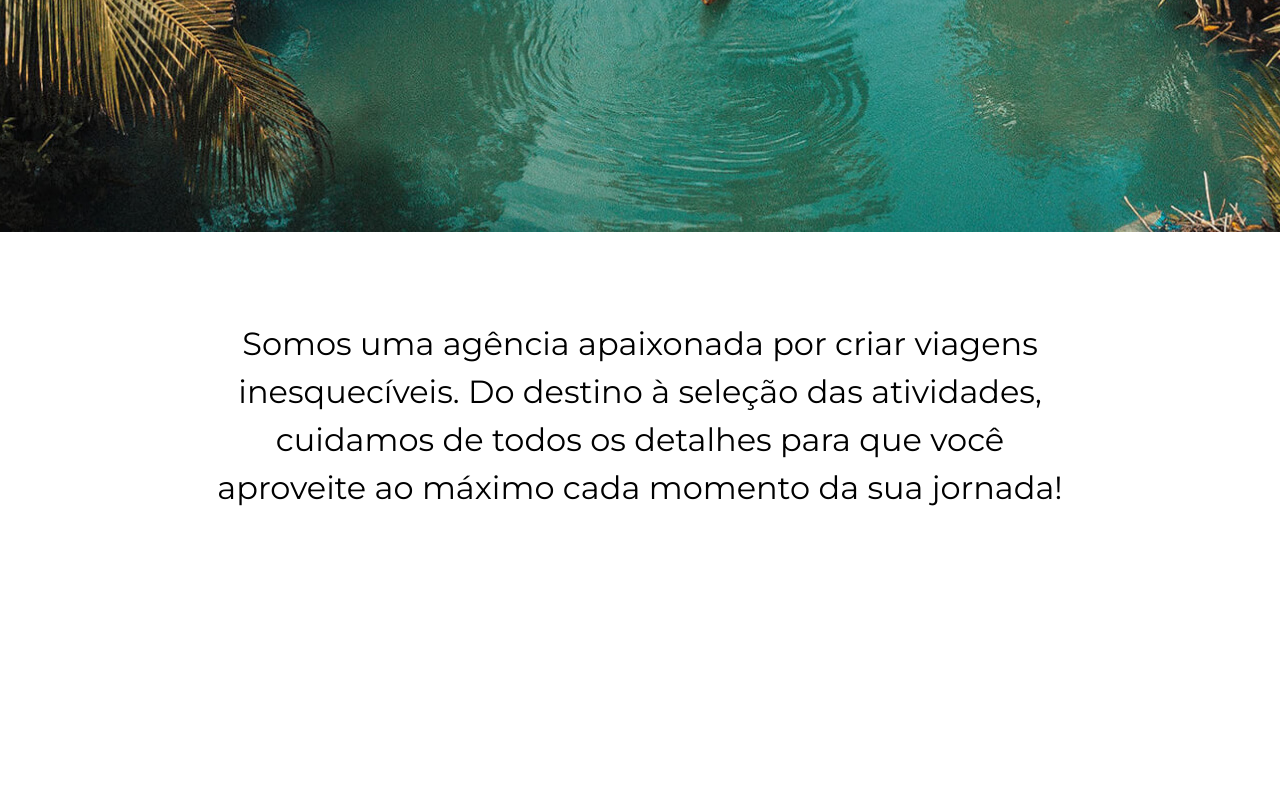
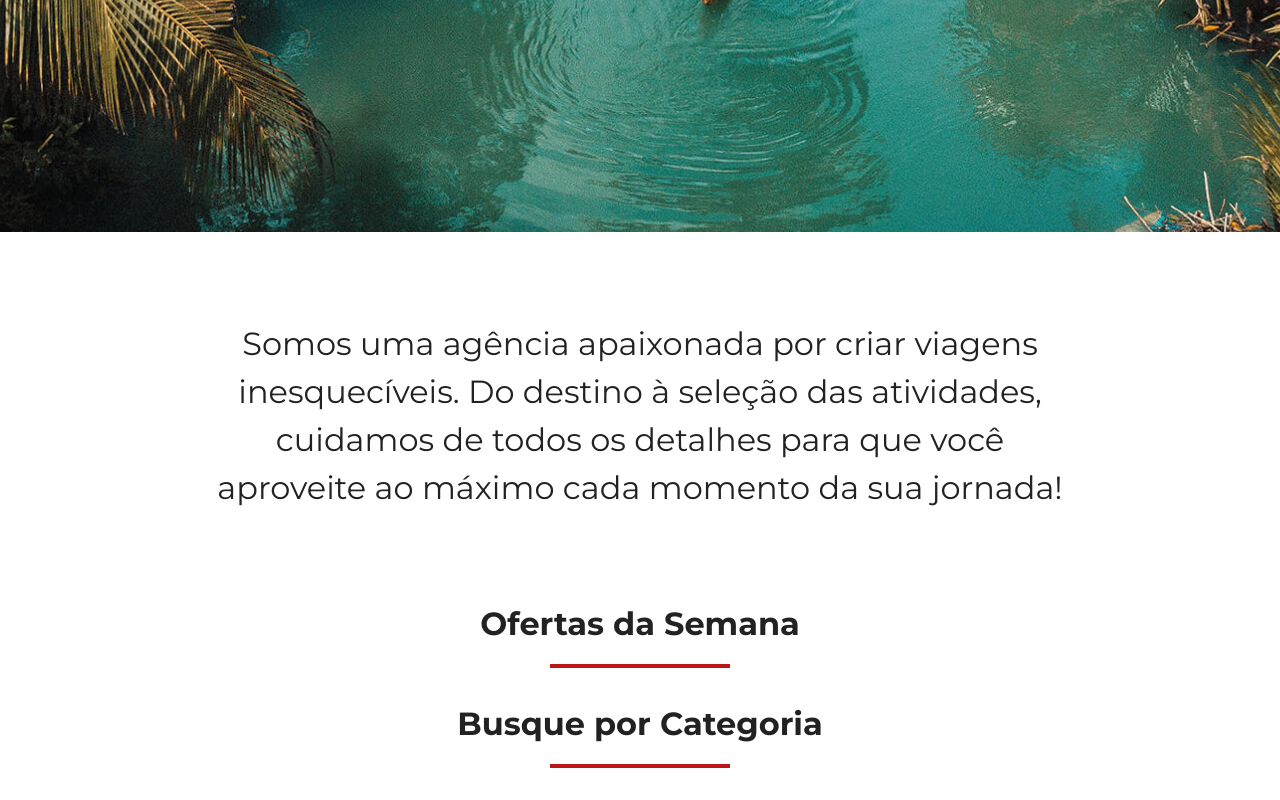
Before and after one commit to ftitonel/jornada-viagens, a plain HTML site: page index.html in a window 1280 px wide. Shown: the part 528-1328 px from the top of the page. Before the commit the page ends 1128 px from the top, so only its background shows below. Drawn offline with Linux system fonts and the light colour scheme.

Commit message:
Adiciona título componentizado

```diff
--- a/css/global.css
+++ b/css/global.css
@@ -99,4 +99,27 @@ h6 {
 
 body {
   font-family: "Montserrat", sans-serif;
+  color: var(--text-primary-color);
 }
+
+.section-title h2{
+  font-size: 28px;
+  font-weight: var(--titles-weights);
+  margin: 0px;
+  text-align: center;
+}
+
+.section-title hr{
+  width: 180px;
+  height: 4px;
+  background-color: var(--secondary-color);
+  border: none;
+  margin: 16px auto 32px auto;
+}
+
+@media screen and (min-width: 768px) {
+.section-title h2{
+  font-size: 32px;
+}
+
+}
--- a/css/style.css
+++ b/css/style.css
@@ -1,3 +1,4 @@
 @import url(global.css);
 @import url(header.css);
 @import url(hero.css);
+@import url(offers.css);
--- a/index.html
+++ b/index.html
@@ -49,14 +49,24 @@
       </div>
     </header>
     <section class="hero">
-      <div class="hero-img">
-
-      </div>
+      <div class="hero-img"></div>
       <h2>
         Somos uma agência apaixonada por criar viagens inesquecíveis. Do destino
         à seleção das atividades, cuidamos de todos os detalhes para que você
         aproveite ao máximo cada momento da sua jornada!
       </h2>
     </section>
+    <section class="offers">
+      <div class="section-title">
+        <h2>Ofertas da Semana</h2>
+        <hr />
+      </div>
+    </section>
+    <section class="categories">
+      <div class="section-title">
+        <h2>Busque por Categoria</h2>
+        <hr />
+      </div>
+    </section>
   </body>
 </html>
```
Also changed, not shown: css/offers.css (added).
